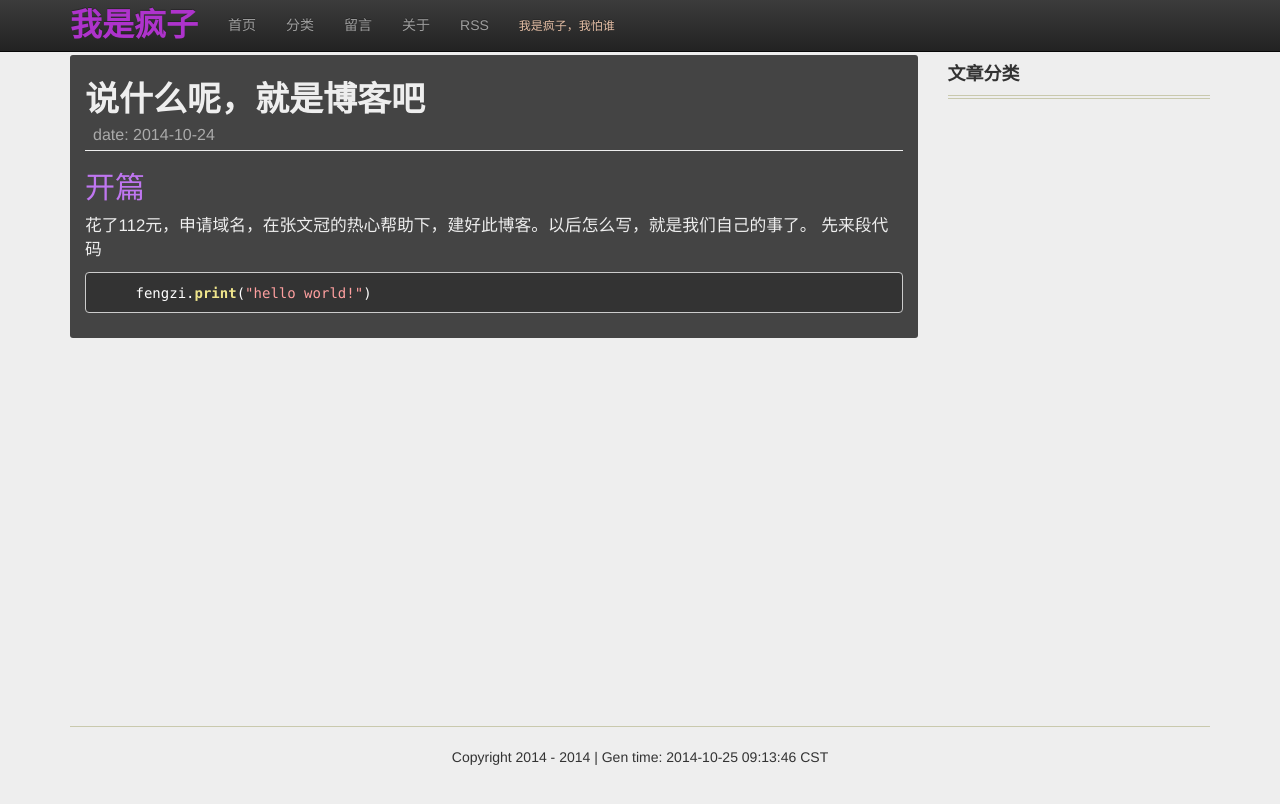
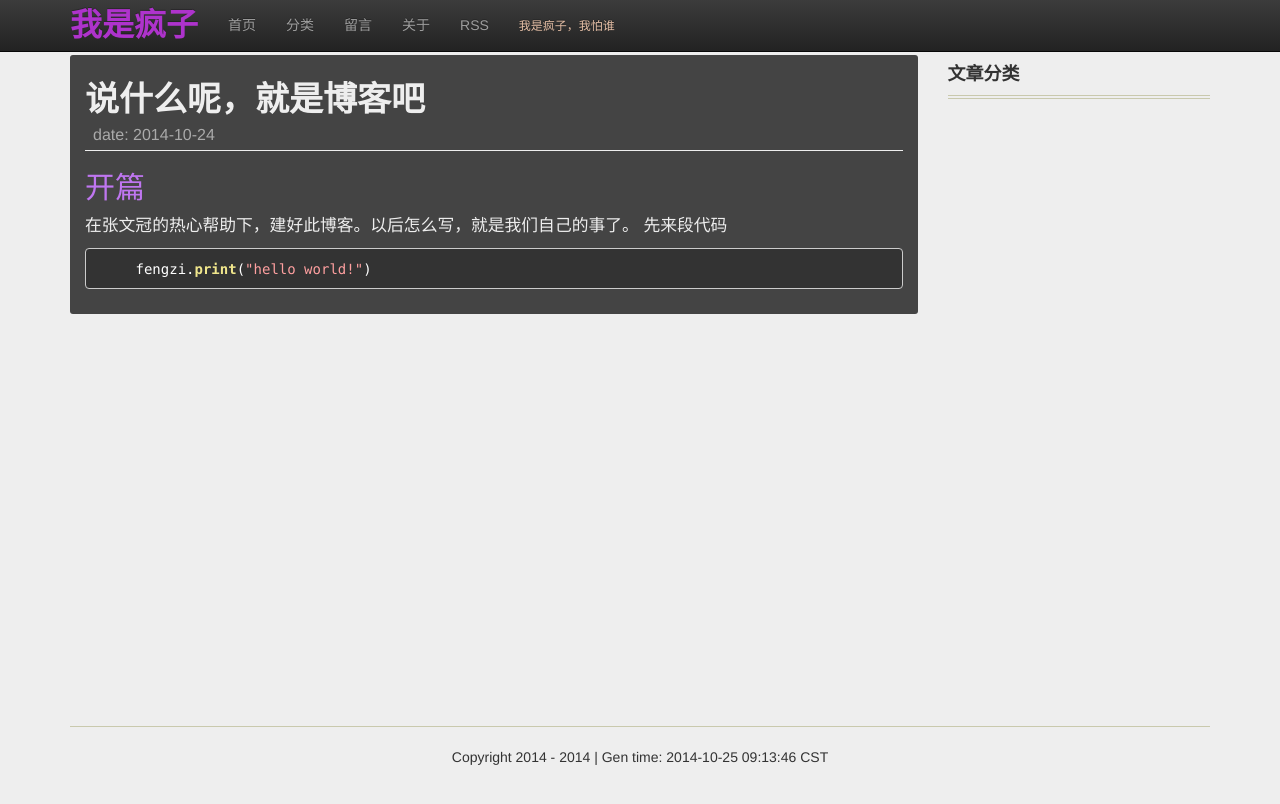
Before and after one commit to jgj1986/jgj1986.github.io, a Jekyll site: the page built from _posts/daily/2014-10-24-daily.md, in a window 1280 px wide. Shown: the top 804 px of the page. Built offline with Jekyll 4.4.1, drawn with Linux system fonts in a browser that asks for light colours; nearby versions of some CDN libraries.

Commit message:
update
Signed-off-by: guojun.jin <guojun.jin@mjyun.com>

```diff
--- a/_posts/daily/2014-10-24-daily.md
+++ b/_posts/daily/2014-10-24-daily.md
@@ -8,7 +8,7 @@ tags:
 
 ## 开篇
 
-  花了112元，申请域名，在张文冠的热心帮助下，建好此博客。以后怎么写，就是我们自己的事了。
+  在张文冠的热心帮助下，建好此博客。以后怎么写，就是我们自己的事了。
 先来段代码
 
     fengzi.print("hello world!")
```
